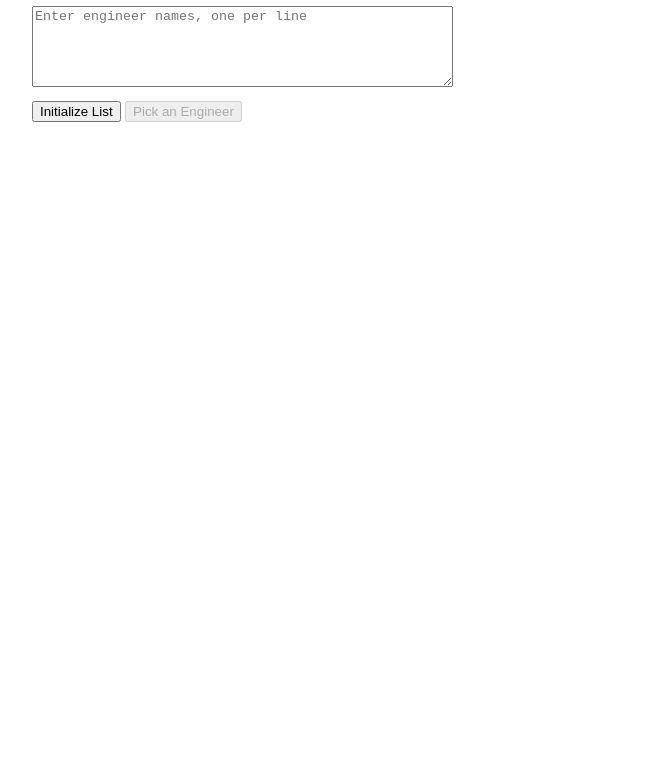
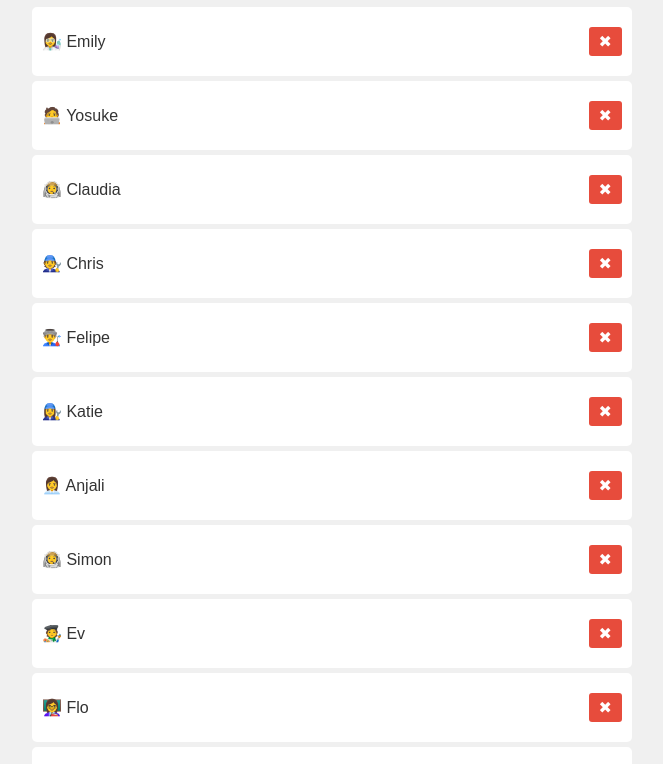
Before and after one commit to swbloom/next-up, a plain HTML site: page index.html in a window 1280 px wide. Shown: the part 94-858 px from the top of the page, without its empty margins (308-971 px from the left). Before the commit the page ends 800 px from the top, so only its background shows below. Drawn offline with Linux system fonts and the light colour scheme.

Commit message:
iteration 2

```diff
--- a/index.html
+++ b/index.html
@@ -6,38 +6,109 @@
     <title>Engineer Picker</title>
     <style>
         body {
-            font-family: Arial, sans-serif;
+            font-family: 'Arial', sans-serif;
             max-width: 600px;
             margin: 0 auto;
             padding: 20px;
+            background-color: #f0f0f0;
+            color: #333;
+        }
+        h1 {
+            color: #2c3e50;
+            text-align: center;
+        }
+        #engineerList {
+            list-style-type: none;
+            padding: 0;
+        }
+        #engineerList li {
+            background-color: #fff;
+            margin: 5px 0;
+            padding: 10px;
+            border-radius: 5px;
+            display: flex;
+            justify-content: space-between;
+            align-items: center;
         }
         button {
-            margin-top: 10px;
+            background-color: #3498db;
+            color: white;
+            border: none;
+            padding: 10px 20px;
+            margin: 10px 0;
+            border-radius: 5px;
+            cursor: pointer;
+            font-size: 16px;
+        }
+        button:hover {
+            background-color: #2980b9;
+        }
+        button:disabled {
+            background-color: #bdc3c7;
+            cursor: not-allowed;
+        }
+        #result {
+            font-size: 24px;
+            font-weight: bold;
+            text-align: center;
+            margin: 20px 0;
+            color: #2c3e50;
+        }
+        #remainingEngineers {
+            text-align: center;
+            color: #7f8c8d;
+        }
+        .remove {
+            background-color: #e74c3c;
+            color: white;
+            border: none;
+            padding: 5px 10px;
+            border-radius: 3px;
+            cursor: pointer;
+        }
+        .remove:hover {
+            background-color: #c0392b;
         }
     </style>
 </head>
 <body>
-    <h1>Engineer Picker</h1>
-    <textarea id="engineerList" rows="5" cols="50" placeholder="Enter engineer names, one per line"></textarea>
-    <br>
-    <button onclick="initializeList()">Initialize List</button>
-    <button onclick="pickEngineer()" id="pickButton" disabled>Pick an Engineer</button>
+    <h1>🎲 Engineer Picker 🎲</h1>
+    <ul id="engineerList"></ul>
+    <button onclick="pickEngineer()" id="pickButton">Pick an Engineer</button>
     <p id="result"></p>
     <p id="remainingEngineers"></p>
 
     <script>
-        let engineers = [];
+        const initialEngineers = [
+            {name: "Emily", emoji: "👩‍🔬"},
+            {name: "Yosuke", emoji: "🧑‍💻"},
+            {name: "Claudia", emoji: "👩‍🚀"},
+            {name: "Chris", emoji: "🧑‍🔧"},
+            {name: "Felipe", emoji: "👨‍🏭"},
+            {name: "Katie", emoji: "👩‍🔧"},
+            {name: "Anjali", emoji: "👩‍💼"},
+            {name: "Simon", emoji: "🧑‍🚀"},
+            {name: "Ev", emoji: "🧑‍🎨"},
+            {name: "Flo", emoji: "👩‍🏫"},
+            {name: "Vic", emoji: "🧑‍🔬"}
+        ];
+
+        let engineers = [...initialEngineers];
 
         function initializeList() {
-            const input = document.getElementById('engineerList').value;
-            engineers = input.split('\n').filter(name => name.trim() !== '');
+            const list = document.getElementById('engineerList');
+            list.innerHTML = '';
+            engineers.forEach((engineer, index) => {
+                const li = document.createElement('li');
+                li.innerHTML = `${engineer.emoji} ${engineer.name} <button class="remove" onclick="removeEngineer(${index})">✖</button>`;
+                list.appendChild(li);
+            });
+            updateRemainingEngineers();
+        }
 
-            if (engineers.length > 0) {
-                document.getElementById('pickButton').disabled = false;
-                updateRemainingEngineers();
-            } else {
-                alert('Please enter at least one engineer name.');
-            }
+        function removeEngineer(index) {
+            engineers.splice(index, 1);
+            initializeList();
         }
 
         function pickEngineer() {
@@ -50,14 +121,18 @@
             const randomIndex = Math.floor(Math.random() * engineers.length);
             const pickedEngineer = engineers.splice(randomIndex, 1)[0];
 
-            document.getElementById('result').textContent = `Picked engineer: ${pickedEngineer}`;
-            updateRemainingEngineers();
+            document.getElementById('result').textContent = `${pickedEngineer.emoji} ${pickedEngineer.name}`;
+            initializeList();
         }
 
         function updateRemainingEngineers() {
             const remainingCount = engineers.length;
             document.getElementById('remainingEngineers').textContent = `Remaining engineers: ${remainingCount}`;
+            document.getElementById('pickButton').disabled = remainingCount === 0;
         }
+
+        // Initialize the list when the page loads
+        initializeList();
     </script>
 </body>
 </html>
```
